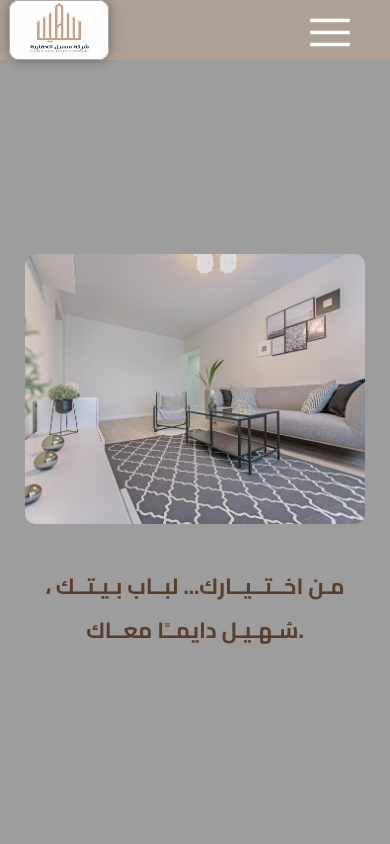
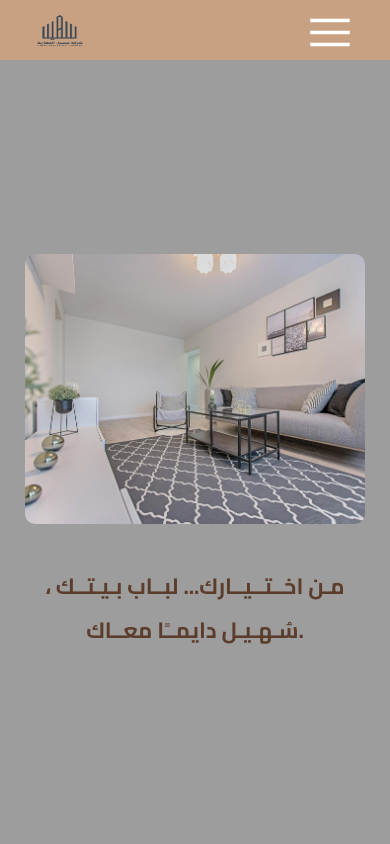
Before and after one commit to Ahmed-Abozied1/Sohail-Realestate, a React (Create React App) app: page / in a window 390 px wide. Shown: the top 844 px of the page. Built offline with nearby package versions, Linux system fonts and the light colour scheme.

Commit message:
Edit nab=vbar-logo

```diff
--- a/src/components/navbar_and_footer/navbar/Navbar.module.css
+++ b/src/components/navbar_and_footer/navbar/Navbar.module.css
@@ -3,7 +3,8 @@
     justify-self: center;
     width: 100%;
     user-select: none;
-    background-color: #aea095; /* بدلاً من darkgrey */
+    /* background-color: #aea095; بدلاً من darkgrey */
+    background-color: #c8a182;
 }
 
 .navbarItems {
@@ -33,9 +34,9 @@
     position: absolute;
     width: 100%;
     height: 100%;
-    box-shadow: 0 0 10px rgba(0, 0, 0, 0.2); /* بيبرز اللوجو */
-    border-radius: 10px; /* لو اللوجو فيه حواف مربعة */
-    border: 1px solid #aaa;
+    /* box-shadow: 0 0 10px rgba(0, 0, 0, 0.2); /* بيبرز اللوجو */
+    /* border-radius: 10px;
+    ا    border: 1px solid #aaa;  */
 }
 
 .menuIcon {
@@ -89,10 +90,8 @@
     cursor: pointer;
 }
 
-.gitLogo:hover, .linkedinLogo:hover {
-    box-shadow: 0px 0px 20px  rgb(134, 94, 73);
-    ;
-}
+
+
 
 @media screen and (max-width: 980px) {
 
@@ -158,7 +157,7 @@
         transform: translateX(-50%); /* تحويله بشكل كامل للمنتصف */
         margin-right: 0; /* إزالة المسافة اليمنى */
         /* background: white; */
-        border-radius: 10px;
+        /* border-radius: 10px;
         box-shadow: 0px 0px 15px rgba(0, 0, 0, 0.2); /* تأثير الظل */
 
     }
```
Also changed, not shown: soail-realstate-app/package.json (added, +54 -0 lines), src/components/navbar_and_footer/images/navbar-logo.png.
